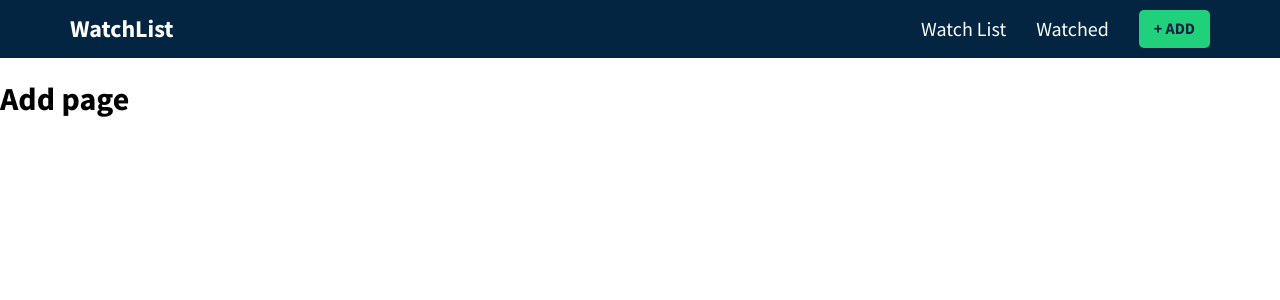
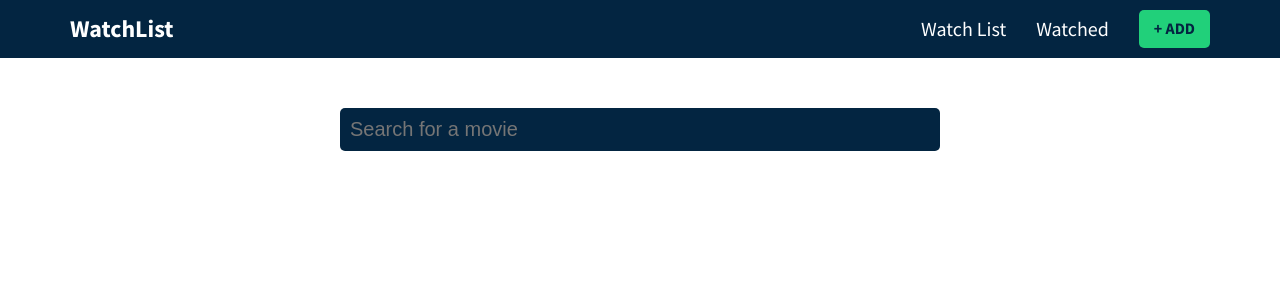
Before and after one commit to yumeyuniko/movie-watchlist-react, a React (Create React App) app: page /add in a window 1280 px wide. Shown: the top 300 px of the page. Built offline with nearby package versions, Linux system fonts and the light colour scheme.

Commit message:
データをfetchして表示

```diff
--- a/src/components/Add.js
+++ b/src/components/Add.js
@@ -1,9 +1,50 @@
-import React from 'react';
+import React, { useState } from 'react';
 
 export const Add = () => {
+  const [query, setQuery] = useState('');
+  const [results, setResults] = useState([]);
+
+  const onChange = (e) => {
+    e.preventDefault();
+
+    setQuery(e.target.value);
+
+    fetch(`https://api.themoviedb.org/3/search/movie?api_key=${process.env.REACT_APP_TMDB_KEY}&language=ja-JA&page=1&include_adult=false&query=${e.target.value}`
+    )
+      .then((res) => res.json())
+      .then((data) => {
+        if (!data.errors) {
+          setResults(data.results);
+        } else {
+          setResults([]);
+        }
+      });
+  };
+
+
+
   return (
-    <div>
-      <h1>Add page</h1>
+    <div className="add-page">
+      <div className="container">
+        <div className="add-content">
+          <div className="input-wrapper">
+
+            <input
+              type="text"
+              placeholder='Search for a movie'
+              value={query}
+              onChange={onChange}
+            />
+          </div>
+          {results.length > 0 && (
+            <ul className="results">
+              {results.map((movie) => (
+                <li>{movie.title}</li>
+              ))}
+            </ul>
+          )}
+        </div>
+      </div>
     </div>
-  )
+  );
 };
```
